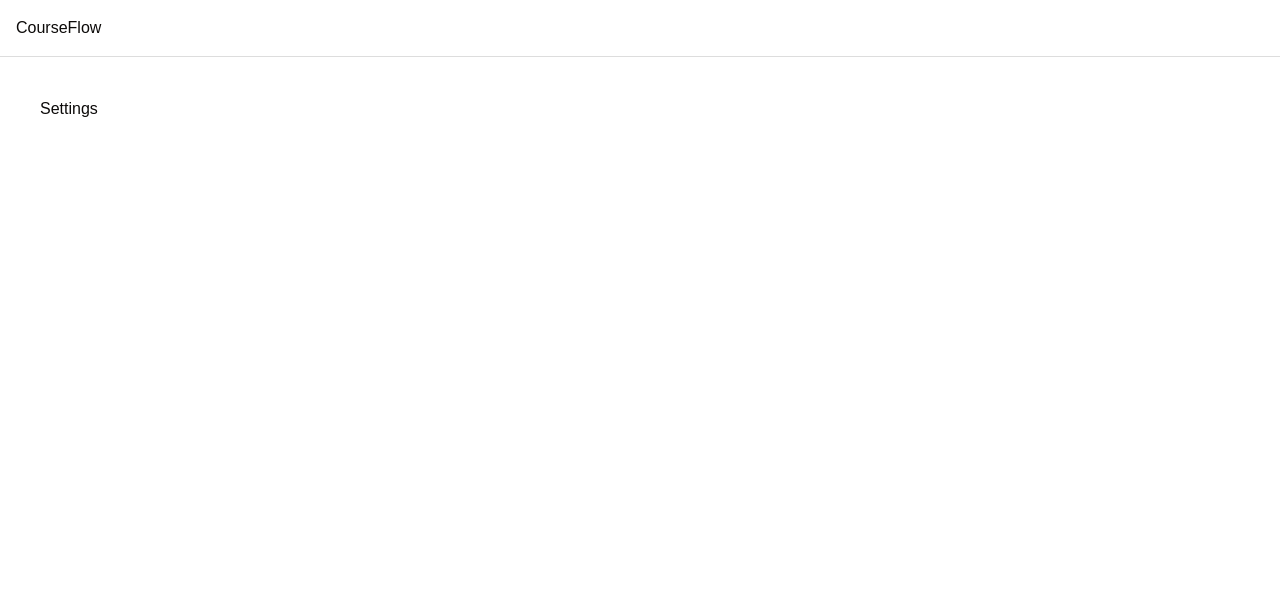
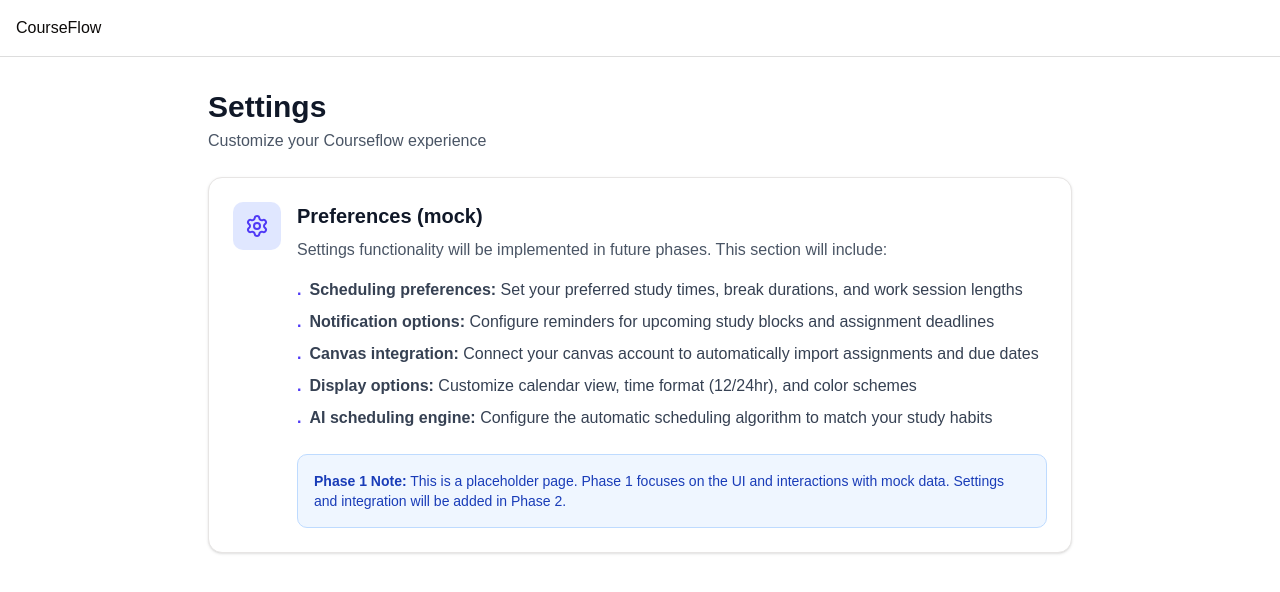
Before and after one commit to drewseabase/CourseFlow, a Next.js app: page /settings in a window 1280 px wide. Shown: the top 592 px of the page. Built offline with nearby package versions, Linux system fonts and the light colour scheme.

Commit message:
phase 1 rough draft fully complete

```diff
--- a/app/(app)/settings/page.tsx
+++ b/app/(app)/settings/page.tsx
@@ -1,3 +1,100 @@
-export default function SettingsPage() {
-  return <div className="p-6">Settings</div>;
+/**
+ * Settings Page
+ *
+ * Placeholder page for future settings and preferences.
+ * Phase 1 only includes a mock section to indicate where
+ * settings will eventually be implemented
+ *
+ * Route: /settings
+ */
+import {Card} from "@/components/ui/card";
+import {Settings as SettingsIcon } from "lucide-react";
+
+/**
+ * SettingsPage component
+ *
+ * Simple placeholder page showing where settings will be added in future phases
+ *
+ * @returns Rendered settings page
+ */
+export default function SettingsPage(){
+  return (
+    <div className="container mx-auto p-4 max-w-4xl">
+      {/*Page header*/}
+      <div className="mb-6">
+        <h1 className="text-3xl font-bold text-gray-900">Settings</h1>
+        <p className="text-gray-600 mt-1">
+          Customize your Courseflow experience
+        </p>
+      </div>
+
+      {/*Prefences mock section*/}
+      <Card className="p-6">
+        <div className="flex items-start gap-4">
+          <div className="bg-indigo-100 rounded-lg p-3">
+            <SettingsIcon className="w-6 h-6 text-indigo-600"/>
+          </div>
+
+          <div className="flex-1">
+            <h2 className="text-xl font-semibold text-gray-900 mb-2">
+              Preferences (mock)
+            </h2>
+
+            <p className="text-gray-600 mb-4">
+              Settings functionality will be implemented in future phases.
+              This section will include:
+            </p>
+
+            <ul className="space-y-2 text-gray-700">
+              <li className="flex items-start gap-2">
+                <span className="text-indigo-600 font-bold">.</span>
+                <span>
+                  <strong>Scheduling preferences:</strong> Set your preferred study times, break durations, and work session lengths
+                </span>
+              </li>
+
+              <li className="flex items-start gap-2">
+                <span className="text-indigo-600 font-bold">.</span>
+                <span>
+                  <strong>Notification options:</strong> Configure reminders for upcoming
+                  study blocks and assignment deadlines
+                </span>
+              </li>
+
+              <li className="flex items-start gap-2">
+                <span className="text-indigo-600 font-bold">.</span>
+                <span>
+                  <strong>Canvas integration:</strong> Connect your canvas account to automatically import
+                  assignments and due dates
+                </span>
+              </li>
+
+              <li className="flex items-start gap-2">
+                <span className="text-indigo-600 font-bold">.</span>
+                <span>
+                  <strong>Display options: </strong> Customize calendar view, time format (12/24hr), and color schemes
+                </span>
+              </li>
+
+              <li className="flex items-start gap-2">
+                <span className="text-indigo-600 font-bold">.</span>
+                <span>
+                  <strong> AI scheduling engine: </strong> Configure the automatic scheduling algorithm to
+                  match your study habits
+                </span>
+              </li>
+            </ul>
+
+            <div className="mt-6 p-4 bg-blue-50 border border-blue-200 rounded-lg">
+              <p className="text-sm text-blue-800">
+                <strong>Phase 1 Note:</strong> This is a placeholder page.
+                Phase 1 focuses on the UI and interactions with mock data. Settings and
+                integration will be added in Phase 2.
+              </p>
+            </div>
+          </div>
+        </div>
+      </Card>
+    </div>
+  );
 }
--- a/src/components/calendar/week-view.tsx
+++ b/src/components/calendar/week-view.tsx
@@ -2,28 +2,34 @@
  * WeekView Component
  *
  * Top-level calendar component that includes:
- * - Week Navigation
+ * - Week navigation (prev/next buttons)
  * - Current week date range display
- * - WeekGrid or Mobile Calendar
+ * - WeekGrid or MobileCalendar (responsive)
  *
- * This is the main component rendered on the /calendar page
+ * This is the main component rendered on the /calendar page.
  */
+
 "use client";
+
 import React from "react";
 import { useSchedule } from "@/hooks/use-schedule";
 import { WeekGrid } from "./week-grid";
-import {MobileCalendar} from "./mobile-calendar";
+import { MobileCalendar } from "./mobile-calendar";
 import { useMobileDetect } from "@/hooks/use-mobile-detect";
-import { Button } from "../ui/button";
+import { Button } from "@/components/ui/button";
 import { ChevronLeft, ChevronRight } from "lucide-react";
-import { formatWeekRange, getNextWeek, getPreviousWeek, getWeekStart } from "@/lib/utils/date-helpers";
+import {
+  formatWeekRange,
+  getNextWeek,
+  getPreviousWeek,
+  getWeekStart,
+} from "@/lib/utils/date-helpers";
 import { generateMockWeek } from "@/lib/mock/generator";
-import { mock } from "node:test";
 
 /**
  * WeekView component
  *
- * Main calendar view with week navigation and responsive layout
+ * Main calendar view with week navigation and responsive layout.
  * Handles:
  * - Navigating between weeks
  * - Loading mock data for new weeks
@@ -31,26 +37,26 @@ import { mock } from "node:test";
  *
  * @returns Rendered calendar view
  */
-export function WeekView(){
-    const {state, actions} = useSchedule();
-    const {currentWeek} = state;
+export function WeekView() {
+  const { state, actions } = useSchedule();
+  const { currentWeek } = state;
 
-    //Detect if we're on mobile
+  // Detect if we're on mobile
   const isMobile = useMobileDetect();
 
   /**
    * Handles clicking the "Previous Week" button
    * Loads new mock data for the previous week
    */
-    const handlePreviousWeek = () =>{
+  const handlePreviousWeek = () => {
     const prevWeek = getPreviousWeek(currentWeek);
     const mockData = generateMockWeek(prevWeek);
 
-        //Update state with new week data
+    // Update state with new week data
     actions.loadMockData({
       ...mockData,
       currentWeek: prevWeek,
-            selectedDay: state.selectedDay,
+      selectedDay: state.selectedDay, // Keep selected day
     });
   };
 
@@ -62,18 +68,18 @@ export function WeekView(){
     const nextWeek = getNextWeek(currentWeek);
     const mockData = generateMockWeek(nextWeek);
 
-        //Update state with new week data
+    // Update state with new week data
     actions.loadMockData({
       ...mockData,
       currentWeek: nextWeek,
-            selectedDay: state.selectedDay,
+      selectedDay: state.selectedDay, // Keep selected day
     });
   };
 
   /**
    * Handles clicking "Today" button to jump to current week
    */
-    const handleToday = () =>{
+  const handleToday = () => {
     const today = new Date();
     const weekStart = getWeekStart(today);
     const mockData = generateMockWeek(weekStart);
@@ -81,7 +87,7 @@ export function WeekView(){
     actions.loadMockData({
       ...mockData,
       currentWeek: weekStart,
-            selectedDay: today,
+      selectedDay: today, // Select today
     });
   };
 
```
Lines whose indentation alone changed are shown as unchanged.
